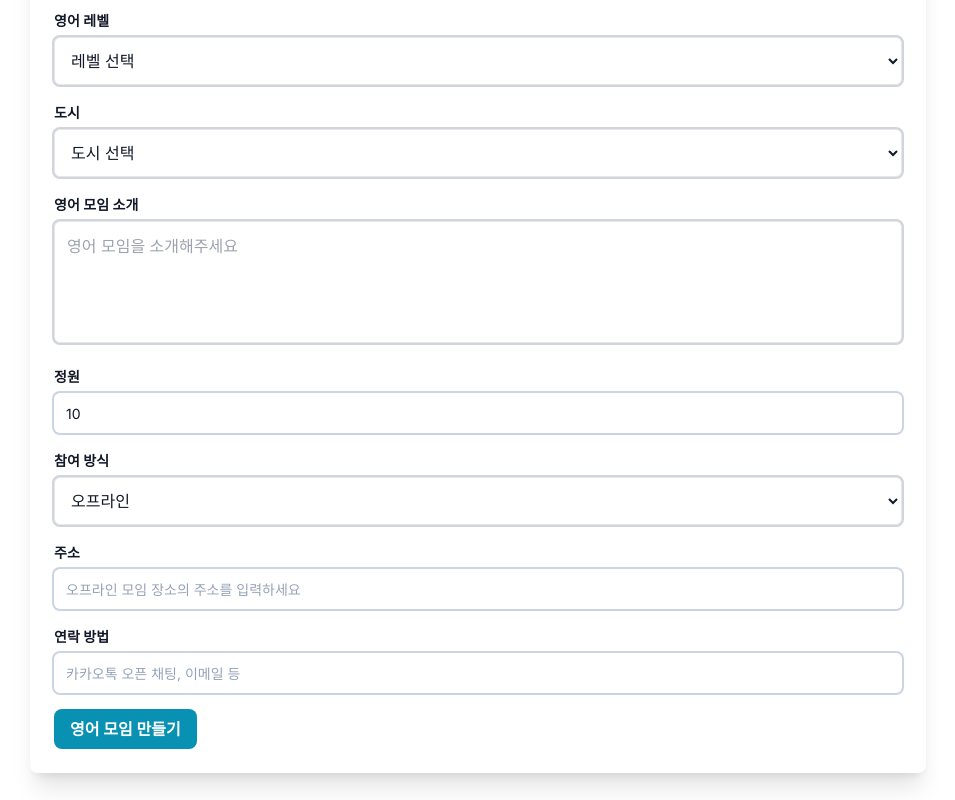
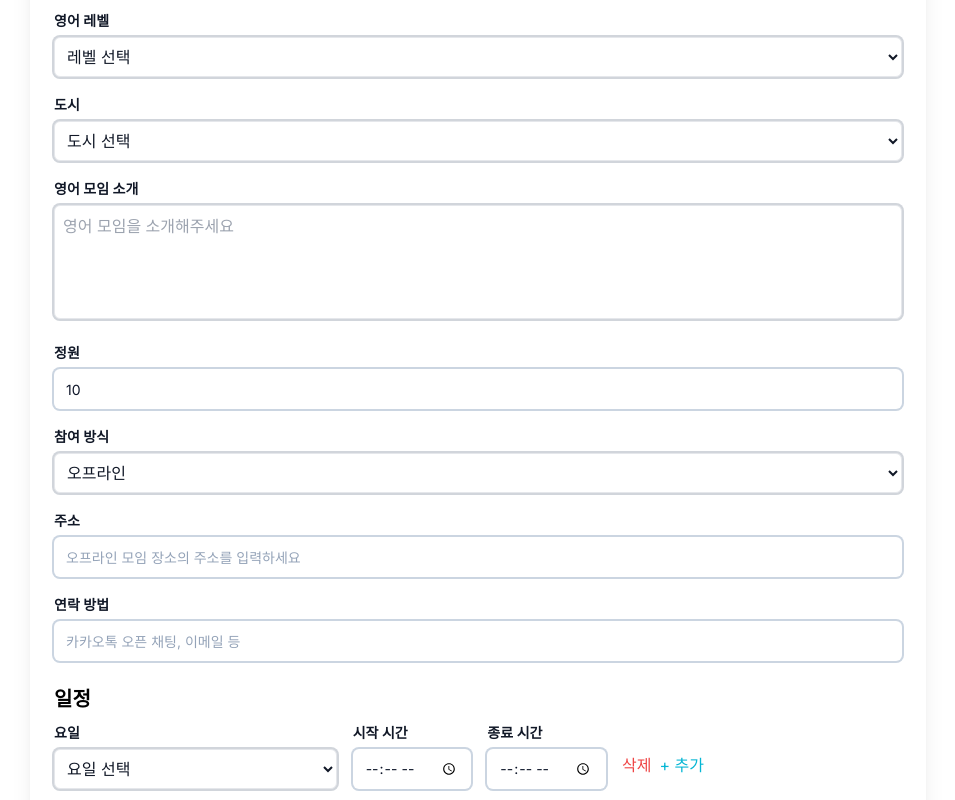
Before and after one commit to together-english/together-english-frontend, a Next.js app: page /circle/manage in a window 1280 px wide. Shown: the part 260-1060 px from the top of the page, without its empty margins (162-1117 px from the left). Built offline with nearby package versions, Linux system fonts and the light colour scheme.

Commit message:
영어 모임 생성 및 수정 페이지에 스케줄 추가할 수 있도록 수정

```diff
--- a/app/(with-nav)/circle/manage/page.tsx
+++ b/app/(with-nav)/circle/manage/page.tsx
@@ -9,32 +9,54 @@ import ErrorModal from '@/components/modal/ErrorModal'
 import {postWithJwt} from '@/server'
 import {TCircleCreateRequest, TCircleSchedule} from '@/types/circle'
 
-interface CircleForm {
-  name: string
-  english_level: string
-  city: string
-  introduction: string
-  capacity: number
-  attend_mode: string
-  address?: string
-  online_url?: string
-  contact_way: string
-}
-
 const CircleCreatePage: NextPage = () => {
   const searchParams = useSearchParams()
   const circleId = searchParams.get('circleId')
-  const [formData, setFormData] = useState<CircleForm>({
-    name: '',
-    english_level: '',
+  const [formData, setFormData] = useState<TCircleCreateRequest>({
+    title: '',
+    englishLevel: '',
     city: '',
     introduction: '',
     capacity: 10,
-    attend_mode: '오프라인',
-    address: '',
-    online_url: '',
-    contact_way: ''
+    circleStatus: 'ACTIVE',
+    attendMode: '오프라인',
+    contactWay: '',
+    circleSchedules: [{dayOfWeek: '', startTime: '', endTime: ''}]
   })
+
+  const addScheduleField = (index: number) => {
+    setFormData(prev => {
+      const updatedSchedules = [...prev.circleSchedules]
+      updatedSchedules.splice(index + 1, 0, {dayOfWeek: '', startTime: '', endTime: ''})
+      return {...prev, circleSchedules: updatedSchedules}
+    })
+  }
+
+  const handleScheduleChange = (
+    index: number,
+    field: keyof TCircleSchedule,
+    value: string
+  ) => {
+    setFormData(prev => {
+      const updatedSchedules = [...prev.circleSchedules]
+      updatedSchedules[index] = {
+        ...updatedSchedules[index],
+        [field]: value
+      }
+      return {...prev, circleSchedules: updatedSchedules}
+    })
+  }
+
+  const removeScheduleField = (index: number) => {
+    if (formData.circleSchedules.length === 1) {
+      handleError('최소 하나의 일정은 필요합니다.')
+      return
+    }
+    setFormData(prev => ({
+      ...prev,
+      circleSchedules: prev.circleSchedules.filter((_, i) => i !== index)
+    }))
+  }
 
   const [showErrorModal, setShowErrorModal] = useState<boolean>(false)
   const [errorMessage, setErrorMessage] = useState<string>('')
@@ -45,10 +67,12 @@ const CircleCreatePage: NextPage = () => {
     setShowErrorModal(true)
   }
 
-  const handleInputChange = (
+  const handleInputChange =
+    (name: string) =>
+    (
       e: React.ChangeEvent<HTMLInputElement | HTMLTextAreaElement | HTMLSelectElement>
     ) => {
-    const {name, value} = e.target
+      const {value} = e.target
       setFormData(prevData => ({
         ...prevData,
         [name]: value
@@ -57,10 +81,10 @@ const CircleCreatePage: NextPage = () => {
 
   const handleSubmit = () => {
     console.log('영어 모임 정보 제출됨:', formData)
-    if (!formData.name) {
-      handleError('영어 모임 이름을 입력해주세요')
+    if (!formData.title) {
+      handleError('영어 모임 제목을 입력해주세요')
     }
-    if (!formData.english_level) {
+    if (!formData.englishLevel) {
       handleError('영어 레벨을 선택해주세요')
     }
     if (!formData.city) {
@@ -72,9 +96,10 @@ const CircleCreatePage: NextPage = () => {
     if (formData.capacity < 0) {
       handleError('정원은 1명 이상이어야 합니다.')
     }
-    if (!formData.contact_way) {
+    if (!formData.contactWay) {
       handleError('연락 방법을 입력해주세요')
     }
+    console.log('FormData updated:', formData)
     //postWithJwt('/circle')
   }
 
@@ -84,7 +109,7 @@ const CircleCreatePage: NextPage = () => {
   }
   const commonLabelClasses = 'block text-sm font-semibold leading-6 text-gray-900'
   const commonInputClasses =
-    'mt-1 w-full p-3 border rounded-md shadow-sm text-gray-900 bg-white placeholder:text-gray-400 focus:outline-none focus:ring-2 focus:ring-cyan-600 focus-visible:ring-2 focus-visible:ring-cyan-600 ring-2 ring-gray-300'
+    'mt-1 w-full p-2 border rounded-md shadow-sm text-gray-900 bg-white placeholder:text-gray-400 focus:outline-none focus:ring-2 focus:ring-cyan-600 focus-visible:ring-2 focus-visible:ring-cyan-600 ring-2 ring-gray-300'
 
   return (
     <div className="container mx-auto p-8">
@@ -104,11 +129,11 @@ const CircleCreatePage: NextPage = () => {
             {/* 영어 모임 이름 */}
             <div className="mb-4">
               <InputField
-                id="name"
+                id="title"
                 label="영어 모임 이름"
                 type="text"
-                value={formData.name}
-                onChange={handleInputChange}
+                value={formData.title}
+                onChange={handleInputChange('title')}
                 required
                 placeholder="영어 모임 이름을 입력하세요"
               />
@@ -122,8 +147,8 @@ const CircleCreatePage: NextPage = () => {
               <select
                 id="english_level"
                 name="english_level"
-                value={formData.english_level}
-                onChange={handleInputChange}
+                value={formData.englishLevel}
+                onChange={handleInputChange('englishLevel')}
                 className={commonInputClasses}
                 required>
                 <option value="">레벨 선택</option>
@@ -144,7 +169,7 @@ const CircleCreatePage: NextPage = () => {
                 id="city"
                 name="city"
                 value={formData.city}
-                onChange={handleInputChange}
+                onChange={handleInputChange('city')}
                 className={commonInputClasses}
                 required>
                 <option value="">도시 선택</option>
@@ -169,7 +194,7 @@ const CircleCreatePage: NextPage = () => {
                 id="introduction"
                 name="introduction"
                 value={formData.introduction}
-                onChange={handleInputChange}
+                onChange={handleInputChange('introduction')}
                 className={`${commonInputClasses} resize-none`}
                 placeholder="영어 모임을 소개해주세요"
                 rows={4}
@@ -184,7 +209,7 @@ const CircleCreatePage: NextPage = () => {
                 label="정원"
                 type="number"
                 value={formData.capacity.toString()}
-                onChange={handleInputChange}
+                onChange={handleInputChange('capacity')}
                 required
                 placeholder="정원을 입력하세요"
               />
@@ -198,8 +223,8 @@ const CircleCreatePage: NextPage = () => {
               <select
                 id="attend_mode"
                 name="attend_mode"
-                value={formData.attend_mode}
-                onChange={handleInputChange}
+                value={formData.attendMode}
+                onChange={handleInputChange('attendMode')}
                 className={commonInputClasses}
                 required>
                 <option value="오프라인">오프라인</option>
@@ -208,14 +233,14 @@ const CircleCreatePage: NextPage = () => {
             </div>
 
             {/* 오프라인일 경우 주소 입력 */}
-            {formData.attend_mode === '오프라인' && (
+            {formData.attendMode === '오프라인' && (
               <div className="mb-4">
                 <InputField
                   id="address"
                   label="주소"
                   type="text"
                   value={formData.address || ''}
-                  onChange={handleInputChange}
+                  onChange={handleInputChange('address')}
                   required
                   placeholder="오프라인 모임 장소의 주소를 입력하세요"
                 />
@@ -223,14 +248,14 @@ const CircleCreatePage: NextPage = () => {
             )}
 
             {/* 온라인일 경우 URL 입력 */}
-            {formData.attend_mode === '온라인' && (
+            {formData.attendMode === '온라인' && (
               <div className="mb-4">
                 <InputField
                   id="online_url"
                   label="온라인 URL"
                   type="url"
-                  value={formData.online_url || ''}
-                  onChange={handleInputChange}
+                  value={formData.onlineUrl || ''}
+                  onChange={handleInputChange('onlineUrl')}
                   required
                   placeholder="온라인 참여 링크를 입력하세요"
                 />
@@ -243,11 +268,69 @@ const CircleCreatePage: NextPage = () => {
                 id="contact_way"
                 label="연락 방법"
                 type="text"
-                value={formData.contact_way}
-                onChange={handleInputChange}
+                value={formData.contactWay}
+                onChange={handleInputChange('contactWay')}
                 required
                 placeholder="카카오톡 오픈 채팅, 이메일 등"
               />
+            </div>
+
+            {/* 일정 필드 */}
+            <div className="mt-6">
+              <h3 className="text-xl font-semibold mb-2">일정</h3>
+              {formData.circleSchedules.map((schedule, index) => (
+                <div key={index} className="mb-4 flex items-center space-x-4">
+                  <div className="w-1/3">
+                    <label className={commonLabelClasses}>요일</label>
+                    <select
+                      value={schedule.dayOfWeek}
+                      onChange={e =>
+                        handleScheduleChange(index, 'dayOfWeek', e.target.value)
+                      }
+                      className={commonInputClasses}>
+                      <option value="">요일 선택</option>
+                      <option value="MONDAY">월요일</option>
+                      <option value="TUESDAY">화요일</option>
+                      <option value="WEDNESDAY">수요일</option>
+                      <option value="THURSDAY">목요일</option>
+                      <option value="FRIDAY">금요일</option>
+                      <option value="SATURDAY">토요일</option>
+                      <option value="SUNDAY">일요일</option>
+                    </select>
+                  </div>
+                  <InputField
+                    id={`startTime-${index}`}
+                    label="시작 시간"
+                    type="time"
+                    value={schedule.startTime}
+                    onChange={e =>
+                      handleScheduleChange(index, 'startTime', e.target.value)
+                    }
+                  />
+                  <InputField
+                    id={`endTime-${index}`}
+                    label="종료 시간"
+                    type="time"
+                    value={schedule.endTime}
+                    onChange={e => handleScheduleChange(index, 'endTime', e.target.value)}
+                  />
+                  {/* 삭제 및 추가 버튼 */}
+                  <div className="flex space-x-2 mt-5">
+                    <button
+                      type="button"
+                      onClick={() => removeScheduleField(index)}
+                      className="text-red-500 hover:text-red-700">
+                      삭제
+                    </button>
+                    <button
+                      type="button"
+                      onClick={() => addScheduleField(index)}
+                      className="text-cyan-500 hover:text-cyan-700">
+                      + 추가
+                    </button>
+                  </div>
+                </div>
+              ))}
             </div>
 
             {/* 제출 및 삭제 버튼 */}
```
Lines whose indentation alone changed are shown as unchanged.
